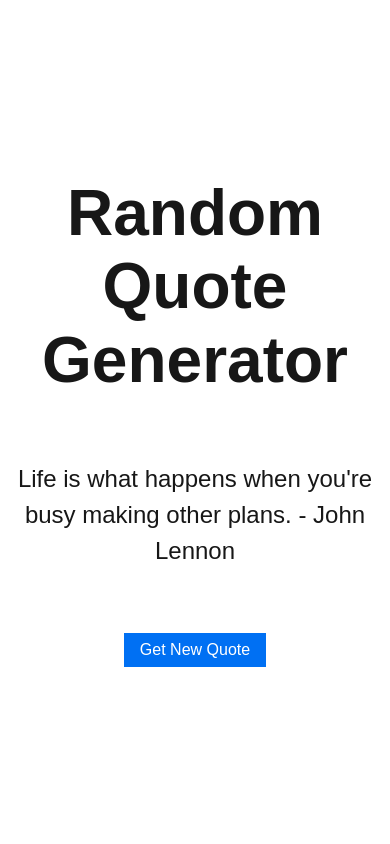
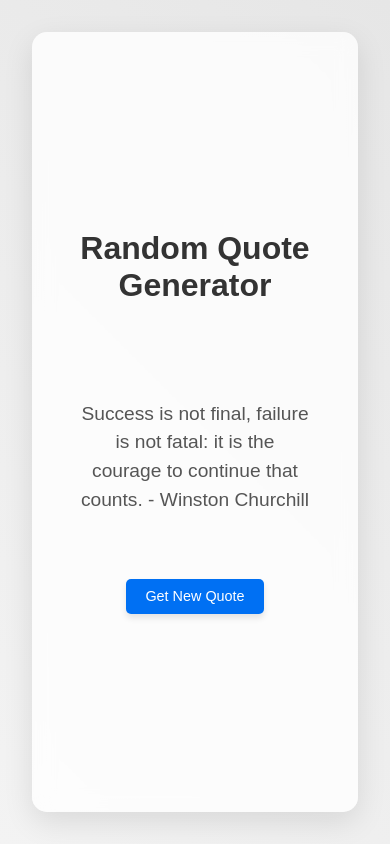
Before and after one commit to husainwafaie/Next.js-build-and-run, a Next.js app: page / in a window 390 px wide. Built offline with nearby package versions, Linux system fonts and the light colour scheme.

Commit message:
Add styling and animations

```diff
--- a/package.json
+++ b/package.json
@@ -9,8 +9,9 @@
     "lint": "next lint"
   },
   "dependencies": {
+    "next": "14.2.15",
+    "next.js-build-and-run": "file:",
     "react": "^18",
-    "react-dom": "^18",
-    "next": "14.2.15"
+    "react-dom": "^18"
   }
 }
--- a/src/app/page.js
+++ b/src/app/page.js
@@ -1,6 +1,6 @@
 'use client';
 
-import { useState } from 'react';
+import { useState, useEffect } from 'react';
 import styles from './page.module.css';
 
 const quotes = [
@@ -23,17 +23,26 @@ const quotes = [
 
 export default function Home() {
   const [quote, setQuote] = useState(quotes[0]);
+  const [key, setKey] = useState(0);
 
   const getRandomQuote = () => {
-    const randomIndex = Math.floor(Math.random() * quotes.length);
-    setQuote(quotes[randomIndex]);
+    let newQuote;
+    do {
+      newQuote = quotes[Math.floor(Math.random() * quotes.length)];
+    } while (newQuote === quote);
+    setQuote(newQuote);
+    setKey(prevKey => prevKey + 1);
   };
+
+  useEffect(() => {
+    getRandomQuote();
+  }, []);
 
   return (
     <div className={styles.container}>
       <main className={styles.main}>
         <h1 className={styles.title}>Random Quote Generator</h1>
-        <p className={styles.quote}>{quote}</p>
+        <p key={key} className={styles.quote}>{quote}</p>
         <button className={styles.button} onClick={getRandomQuote}>
           Get New Quote
         </button>
--- a/src/app/page.module.css
+++ b/src/app/page.module.css
@@ -118,27 +118,55 @@
 
 .container {
   min-height: 100vh;
-  padding: 0 0.5rem;
+  padding: 2rem;
   display: flex;
   flex-direction: column;
   justify-content: center;
   align-items: center;
+  background: linear-gradient(45deg, #f3f3f3, #e6e6e6);
+  transition: background 0.5s ease;
+}
+
+@media (prefers-color-scheme: dark) {
+  .container {
+    background: linear-gradient(45deg, #2a2a2a, #1a1a1a);
+  }
 }
 
 .main {
-  padding: 5rem 0;
+  padding: 3rem;
   flex: 1;
   display: flex;
   flex-direction: column;
   justify-content: center;
   align-items: center;
+  background: rgba(255, 255, 255, 0.8);
+  border-radius: 15px;
+  box-shadow: 0 10px 30px rgba(0, 0, 0, 0.1);
+  backdrop-filter: blur(10px);
+  transition: all 0.3s ease;
+}
+
+@media (prefers-color-scheme: dark) {
+  .main {
+    background: rgba(0, 0, 0, 0.6);
+    box-shadow: 0 10px 30px rgba(255, 255, 255, 0.05);
+  }
 }
 
 .title {
-  margin: 0;
+  margin: 0 0 2rem 0;
   line-height: 1.15;
-  font-size: 4rem;
+  font-size: 3rem;
   text-align: center;
+  color: #333;
+  transition: color 0.3s ease;
+}
+
+@media (prefers-color-scheme: dark) {
+  .title {
+    color: #f0f0f0;
+  }
 }
 
 .quote {
@@ -146,18 +174,61 @@
   line-height: 1.5;
   font-size: 1.5rem;
   text-align: center;
+  color: #555;
+  max-width: 800px;
+  opacity: 0;
+  transform: translateY(20px);
+  animation: fadeIn 0.5s ease forwards;
+  transition: color 0.3s ease;
+}
+
+@media (prefers-color-scheme: dark) {
+  .quote {
+    color: #d0d0d0;
+  }
+}
+
+@keyframes fadeIn {
+  to {
+    opacity: 1;
+    transform: translateY(0);
+  }
 }
 
 .button {
   background-color: #0070f3;
   color: white;
   border: none;
-  padding: 0.5rem 1rem;
+  padding: 0.8rem 1.5rem;
   font-size: 1rem;
   cursor: pointer;
-  transition: background-color 0.3s ease;
+  border-radius: 5px;
+  transition: all 0.3s ease;
+  box-shadow: 0 4px 6px rgba(0, 0, 0, 0.1);
 }
 
 .button:hover {
   background-color: #0051bb;
+  transform: translateY(-2px);
+  box-shadow: 0 6px 8px rgba(0, 0, 0, 0.15);
 }
+
+.button:active {
+  transform: translateY(0);
+  box-shadow: 0 2px 4px rgba(0, 0, 0, 0.1);
+}
+
+@media (max-width: 600px) {
+  .title {
+    font-size: 2rem;
+  }
+
+  .quote {
+    font-size: 1.2rem;
+  }
+
+  .button {
+    padding: 0.6rem 1.2rem;
+    font-size: 0.9rem;
+  }
+}
```
Also changed, not shown: 1 other file (tests, documents, lock files or other folders).
